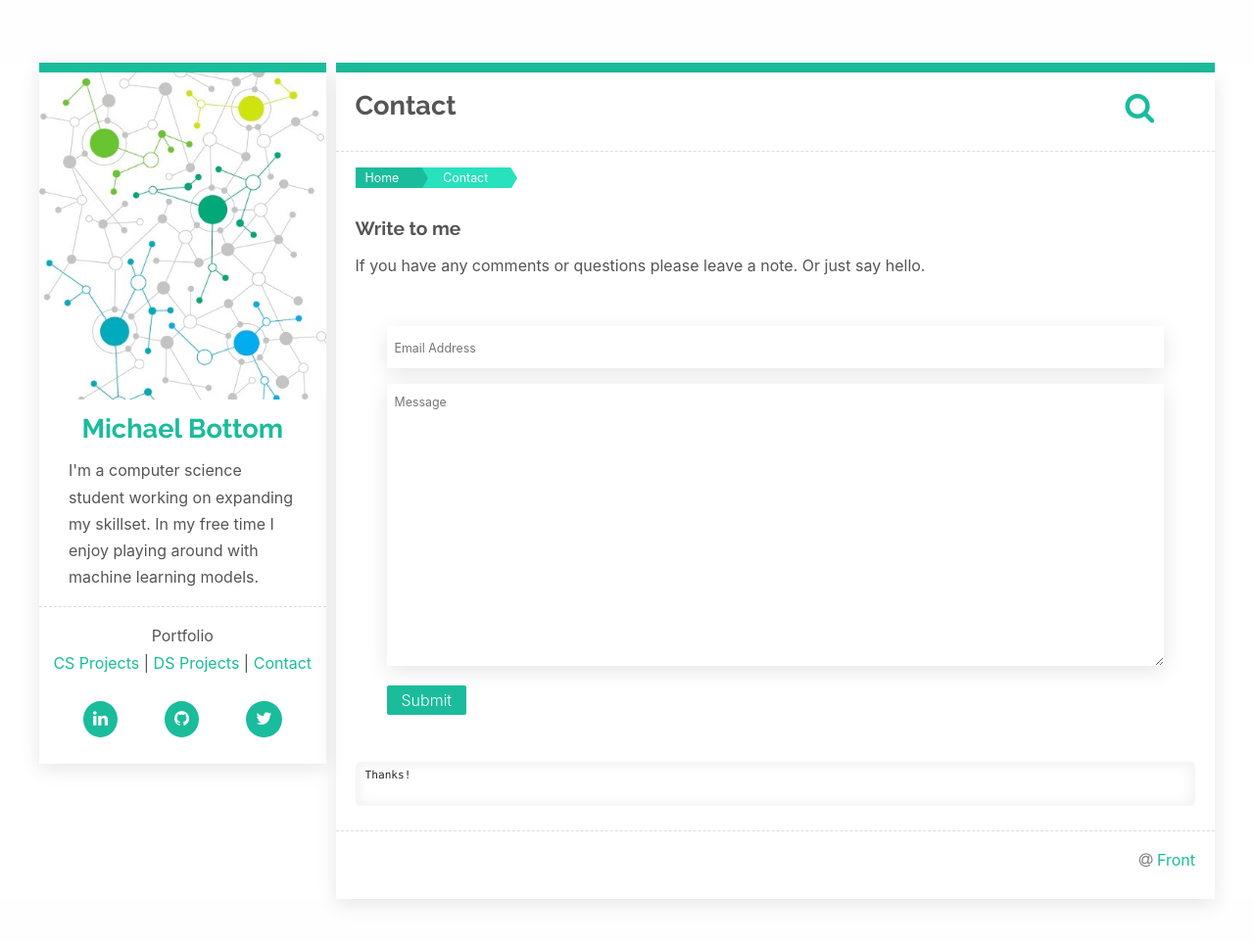
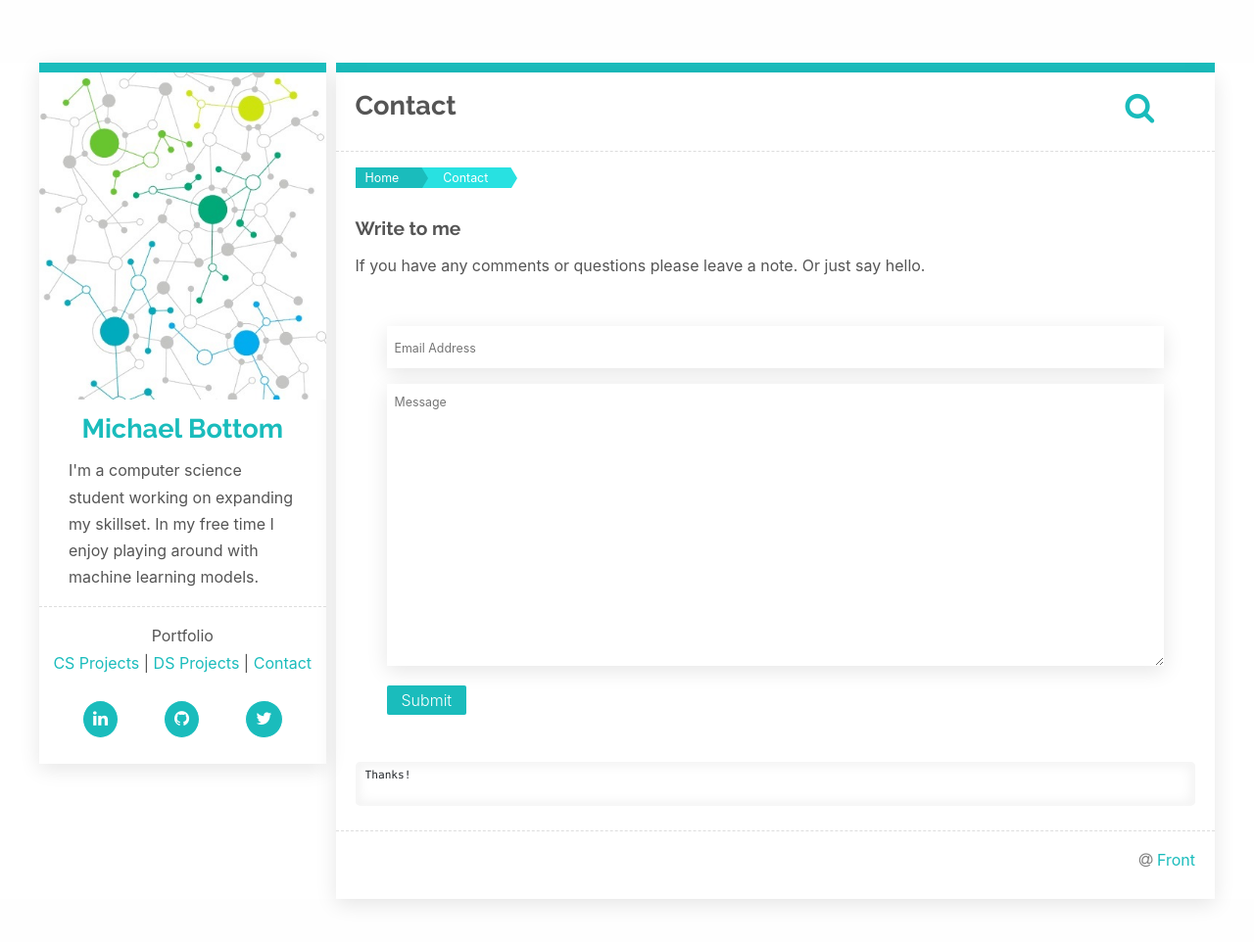
Before and after one commit to MLBott/home, a Jekyll site: the page built from _pages/contact.md, in a window 1280 px wide and 982 px high. Shown: the top 962 px of the window at 98% size. Built offline with Jekyll 4.4.1, drawn with Linux system fonts in a browser that asks for light colours; nearby versions of some CDN libraries.

Commit message:
Update main.scss

```diff
--- a/css/main.scss
+++ b/css/main.scss
@@ -10,7 +10,7 @@ $base-fw:          400;
 $small-fs:         $base-fs * 0.775;
 $base-lh:          1.7;
 $color:            #555;
-$brand-color:      #1abc9c;
+$brand-color:      #1abcbc;
 $h-color:          #eee;
 $grey-color:       #828282;
 $grey-color-light: lighten($grey-color, 40%);
```
